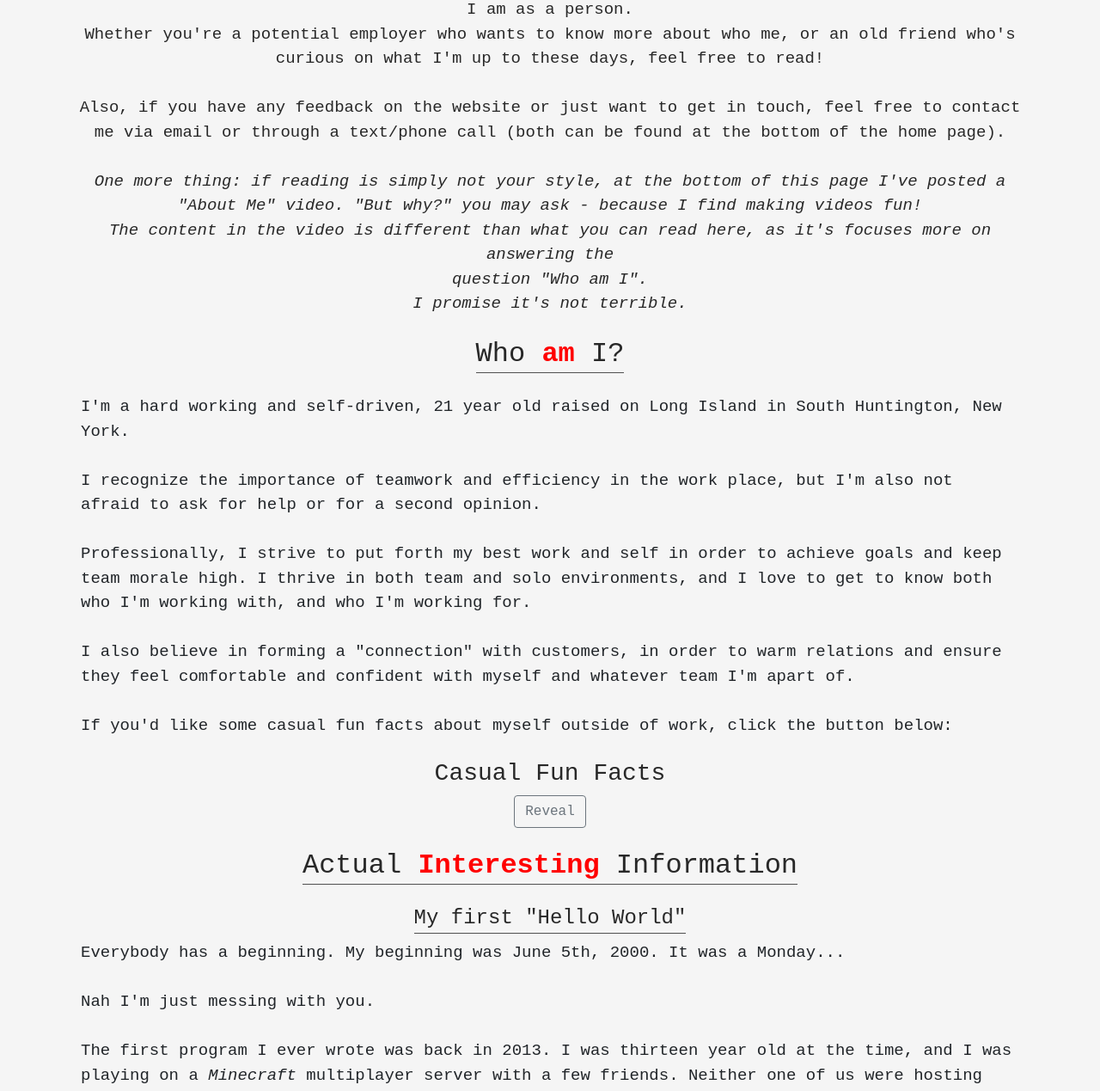
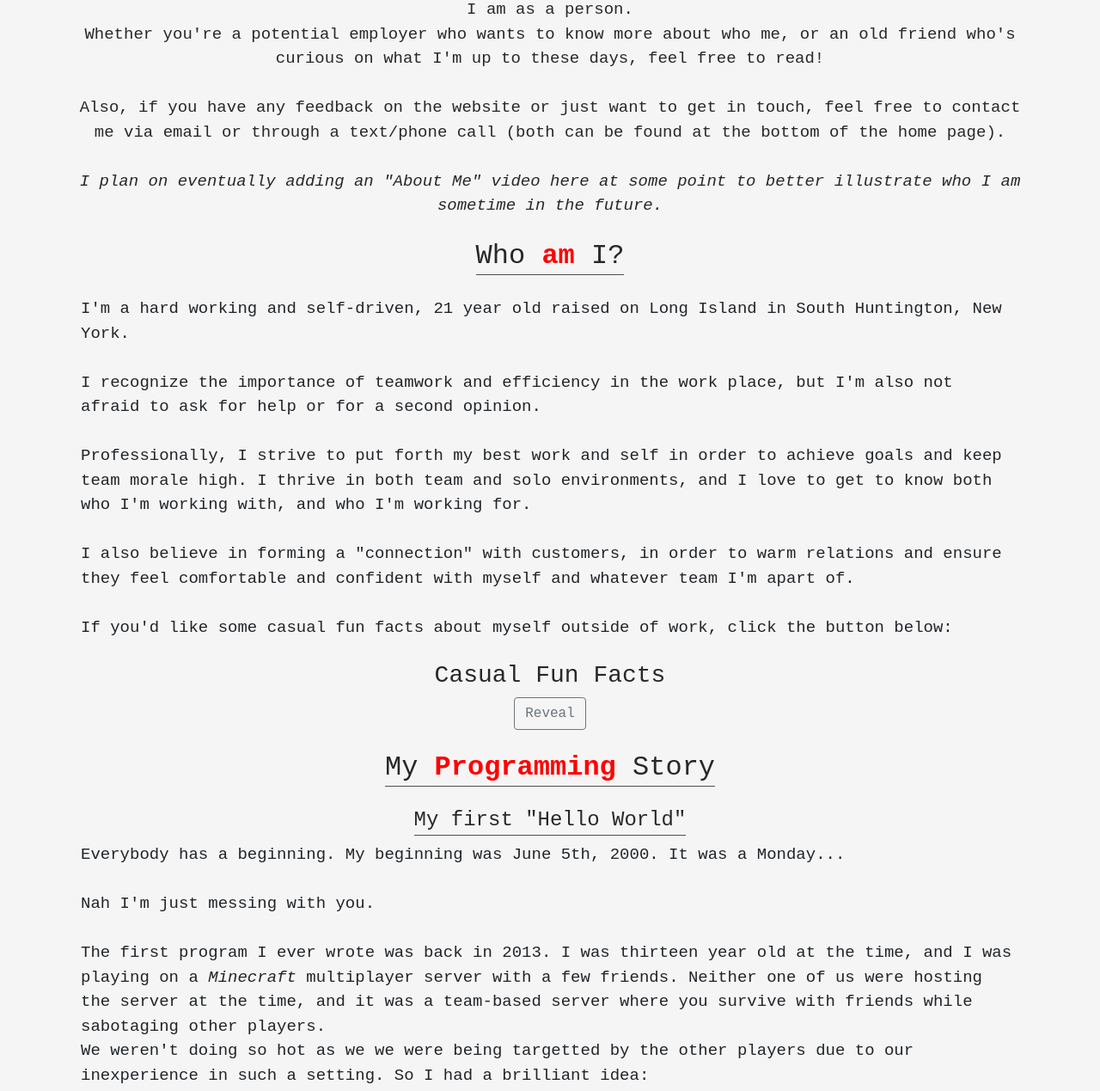
Before and after one commit to dbentler/personalwebsite, a Flask app: page /about in a window 1280 px wide; the page is wider, and only the part inside the window is pictured. Shown: the part 244-1513 px from the top of that part at 86% size. Run offline with Flask 2, Linux system fonts and the light colour scheme; some libraries are stand-ins or nearby versions.

Commit message:
Removed dumb jokes

```diff
--- a/templates/about.html
+++ b/templates/about.html
@@ -24,9 +24,7 @@
                 Whether you're a potential employer who wants to know more about who me, or an old friend who's curious on what I'm up to these days, feel free to read! <br> <br>
                 Also, if you have any feedback on the website or just want to get in touch, feel free to contact me via email or through a text/phone call (both can be found at the bottom of the home page). <br> <br>
 
-                <i>One more thing: if reading is simply not your style, at the bottom of this page I've posted a "About Me" video. "But why?" you may ask - because I find making videos fun!</i><br>
-                <i>The content in the video is different than what you can read here, as it's focuses more on answering the <br> question "Who am I".</i> <br>
-                <i>I promise it's not terrible.</i>
+                <i>I plan on eventually adding an "About Me" video here at some point to better illustrate who I am sometime in the future.</i>
             </p>
         </div>
         <!--Who am I-->
@@ -98,7 +96,7 @@
         <!--Story Time-->
         <div class="container spacer-25px">
             <h2 class="center-text spacer-25px unbold">
-                <span class="span-underline">Actual <strong style="color: red;">Interesting</strong> Information</span>
+                <span class="span-underline">My <strong style="color: red;">Programming</strong> Story</span>
             </h2>
             <!--The Backdoor Story/"My First 'Hello World'"-->
             <div class="container spacer-25px">
@@ -181,36 +179,14 @@
             </div>
         </div>
         <div class="container spacer-25px">
-            <h2 class="center-text spacer-25px unbold">
-                <span class="span-underline">About Me <strong style="color: red">Video</strong></span>
-            </h2>
-            <p class="center-text">
-                If the video below is the Captain America "Patience" scene, then the video isn't ready yet. I'm sorry!<br>
-            </p>
+
         </div>
         <!--Youtube video container. Copy and pasted embeded source when video is ready-->
         <div class="container spacer-25px">
-            <iframe width="1280" height="720" src="https://www.youtube.com/embed/47n6v4e3QJE" title="YouTube video player" frameborder="0" allow="accelerometer; autoplay; clipboard-write; encrypted-media; gyroscope; picture-in-picture" allowfullscreen></iframe>
+
         </div>
         <!--Transcript and TL;DR-->
         <div class='container moreTextContainer spacer-25px'>
-            <h3 class="center-text">Transcript</h3>
-            <!--Transcript will eventually go here-->
-            <div class="container text-center">
-                <span id="transcript" class="spanP">
-                    Hi, I'm Captain America - Here to talk to you about one of the most valuable traits a soldier or student can have. <br><br>
-
-                    Patience. <br><br>
-
-                    Sometimes, patience is the key to victory. Sometimes, it leads to very little - and it seems like it's not worth it.<br><br>
-
-                    And you wonder, why you waited so long for something so disappointing. <br><br>
-
-                </span>
-            </div>
-            <div class="text-center">
-                <button type="button" id="btn-transcript" onclick="revealTranscript()" class="btn btn-outline-warning">Reveal</button>
-            </div>
         </div>
         <!--Simple About Me-->
     </div>
--- a/templates/home.html
+++ b/templates/home.html
@@ -218,7 +218,7 @@
                 </h2>
                 <div class="container">
                     <h4 class="center-text unbold spacer-25px">
-                        Want to be friends?
+                        Want to be social?
                     </h4>
                     <div class="container center-text spacer-25px">
                         <button type="button" id="linkedin" onclick="redirectLinkedIn()" class="btn btn-dark btn-lg">LinkedIn</button>
--- a/templates/template.html
+++ b/templates/template.html
@@ -53,8 +53,8 @@
     <!--Footer-->
     <footer class="inner spacer-25px">
         <p class="center-text">
-            Powered by
-            <a href="/">duct tape and pure will<a>
+            Made with
+            <a href="https://github.com/dbentler/personalwebsite">Flask, Bootstrap, and Google App Engine<a>
             © Darren Bentler 2021
         </p>
     </footer>
```
Also changed, not shown: templates/qnapersonal.html (+1 -17 lines).
